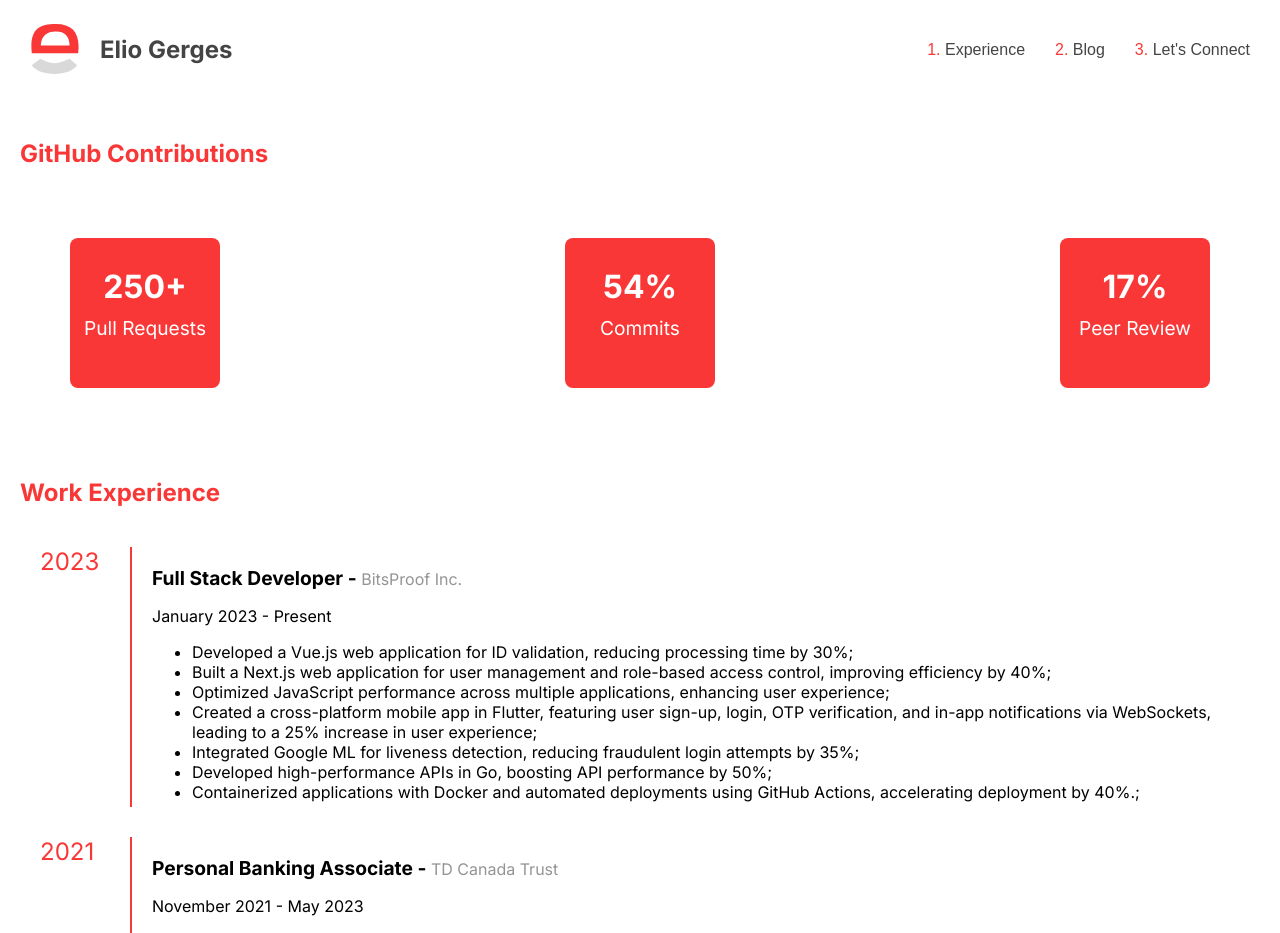
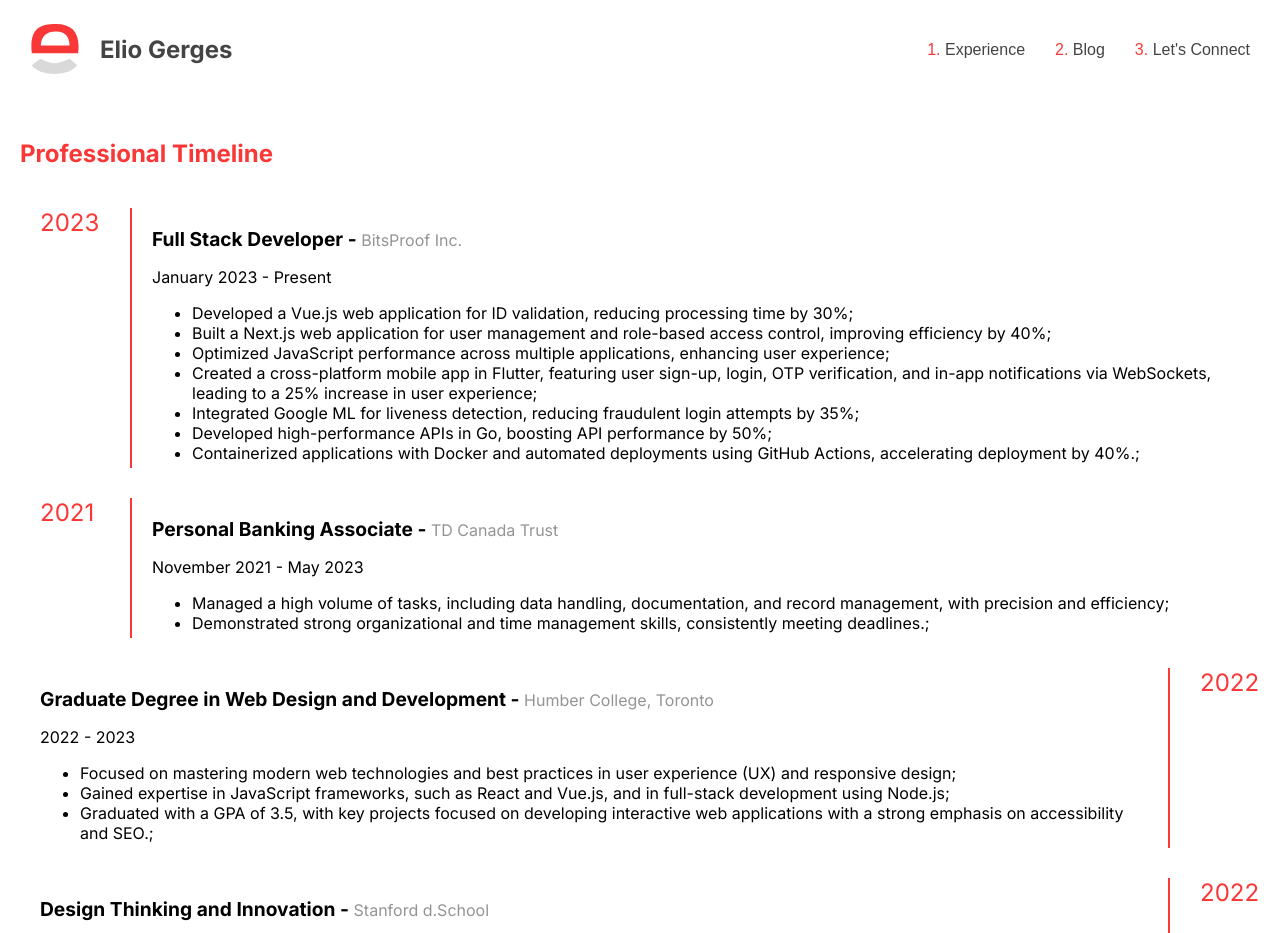
Before and after one commit to egerges/egerges, a Next.js app in the folder app/: page /experience in a window 1280 px wide. Shown: the top 933 px of the page. Built offline with nearby package versions, Linux system fonts and the light colour scheme.

Commit message:
fix: contact information

```diff
--- /dev/null
+++ b/app/src/app/components/EducationCard.jsx
@@ -0,0 +1,30 @@
+"use client";
+
+import React from "react";
+import styles from "../styles/EducationCard.module.css";
+
+const EducationCard = ({ education }) => {
+  return (
+    <div className={styles.cardContainer}>
+      <div className={styles.year}>
+        <span>{education.startDate}</span>
+      </div>
+      <div className={styles.content}>
+        <h3 className={styles.degree}>
+          {education.degree} -{" "}
+          <span className={styles.institution}>{education.institution}</span>
+        </h3>
+        <p>
+          {education.startDate} - {education.endDate}
+        </p>
+        <ul className={styles.educationDescription}>
+          {education.description.split(". ").map((item, index) => (
+            <li key={index}>{item};</li>
+          ))}
+        </ul>
+      </div>
+    </div>
+  );
+};
+
+export default EducationCard;
--- a/app/src/app/components/ExperienceTimeline.jsx
+++ b/app/src/app/components/ExperienceTimeline.jsx
@@ -2,16 +2,41 @@
 
 import React from "react";
 import ExperienceCard from "./ExperienceCard";
+import EducationCard from "./EducationCard";
 import styles from "../styles/ExperienceTimeline.module.css";
-import experienceData from "../data/experiences.json"; // Assuming the JSON data is here.
+import experienceData from "../data/experiences.json"; // Assuming the experience data is here.
+import educationData from "../data/education.json"; // Assuming the education data is here.
 
 const ExperienceTimeline = () => {
+  // Combine experiences and education, then sort by start date (most recent first)
+  const combinedData = [
+    ...experienceData.map((experience) => ({
+      ...experience,
+      type: "experience",
+    })),
+    ...educationData.map((education) => ({
+      ...education,
+      type: "education",
+    })),
+  ];
+
+  // Sort by start date (most recent first)
+  const sortedData = combinedData.sort((a, b) => {
+    const dateA = new Date(a.endDate || a.startDate).getTime();
+    const dateB = new Date(b.endDate || b.startDate).getTime();
+    return dateB - dateA;
+  });
+
   return (
     <div className={styles.timelineContainer}>
       <div className={styles.timeline}>
-        {experienceData.map((experience, index) => (
-          <ExperienceCard key={index} experience={experience} />
-        ))}
+        {sortedData.map((item, index) =>
+          item.type === "experience" ? (
+            <ExperienceCard key={index} experience={item} />
+          ) : (
+            <EducationCard key={index} education={item} />
+          )
+        )}
       </div>
     </div>
   );
--- /dev/null
+++ b/app/src/app/data/education.json
@@ -0,0 +1,23 @@
+[
+    {
+      "institution": "Saint Joseph University, Lebanon",
+      "degree": "BA in Computer Science, Minor in Business",
+      "startDate": "2018",
+      "endDate": "2021",
+      "description": "Graduated with a perfect GPA of 4.0, gaining in-depth knowledge in software development, algorithms, data structures, and business management. Developed a strong foundation in full-stack web development, with a focus on JavaScript, Java, and database systems. Completed several projects, including a capstone project on optimizing performance in distributed systems."
+    },
+    {
+      "institution": "Humber College, Toronto",
+      "degree": "Graduate Degree in Web Design and Development",
+      "startDate": "2022",
+      "endDate": "2023",
+      "description": "Focused on mastering modern web technologies and best practices in user experience (UX) and responsive design. Gained expertise in JavaScript frameworks, such as React and Vue.js, and in full-stack development using Node.js. Graduated with a GPA of 3.5, with key projects focused on developing interactive web applications with a strong emphasis on accessibility and SEO."
+    },
+    {
+      "institution": "Stanford d.School",
+      "degree": "Design Thinking and Innovation",
+      "startDate": "2022",
+      "endDate": "2022",
+      "description": "Completed an intensive course on Design Thinking, focusing on innovation, creativity, and problem-solving approaches. Applied design thinking frameworks to various software development projects, learning how to build user-centered solutions and enhance product development cycles."
+    }
+  ]
--- a/app/src/app/experience/page.jsx
+++ b/app/src/app/experience/page.jsx
@@ -9,17 +9,17 @@
 const ExperiencePage = () => {
   return (
     <div className={styles.container}>
-      {/* GitHub Contributions Section */}
-      <h2 className={styles.sectionTitle}>GitHub Contributions</h2>
-      <GitHubContributions />
-
       {/* Experience Timeline Section */}
-      <h2 className={styles.sectionTitle}>Work Experience</h2>
+      <h2 className={styles.sectionTitle}>Professional Timeline</h2>
       <ExperienceTimeline />
 
       {/* Areas of Expertise Section */}
       <h2 className={styles.sectionTitle}>Areas of Expertise</h2>
       <ExpertiseTiles />
+
+      {/* GitHub Contributions Section */}
+      <h2 className={styles.sectionTitle}>GitHub Contributions</h2>
+      <GitHubContributions />
     </div>
   );
 };
--- a/app/src/app/styles/ContactForm.module.css
+++ b/app/src/app/styles/ContactForm.module.css
@@ -2,7 +2,7 @@
   display: flex;
   justify-content: space-between;
   padding: 40px;
-  width: 100%;
+  width: 90%;
 }
 
 .contactForm {
--- /dev/null
+++ b/app/src/app/styles/EducationCard.module.css
@@ -0,0 +1,40 @@
+.cardContainer {
+  display: flex;
+  margin-bottom: 30px;
+  position: relative;
+  flex-direction: row-reverse;
+  /* margin-left: 80px; */
+}
+
+.year {
+  position: relative;
+  margin-left: 20px;
+  min-width: 60px;
+}
+
+.year span {
+  font-size: 1.5rem;
+  color: var(--accent-color);
+}
+
+.content {
+  border-right: 2px solid var(--accent-color);
+  padding-right: 20px;
+  margin-right: 10px;
+}
+
+.degree {
+  font-size: 1.2rem;
+  margin-bottom: 5px;
+}
+
+.institution {
+  font-weight: normal;
+  font-size: 1rem;
+  color: #949494;
+}
+
+.educationDescription {
+  font-size: 1rem;
+  margin-bottom: 5px;
+}
```
Also changed, not shown: app/src/app/components/ContactForm.jsx (+10 -8 lines).
